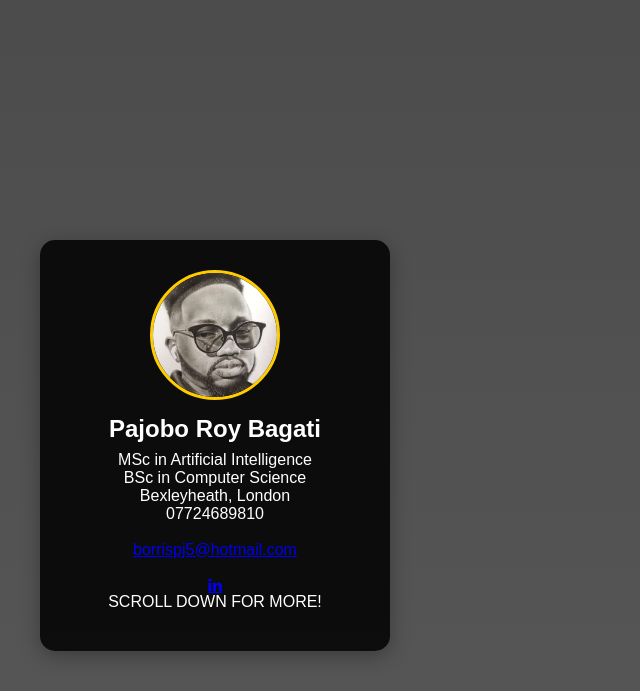
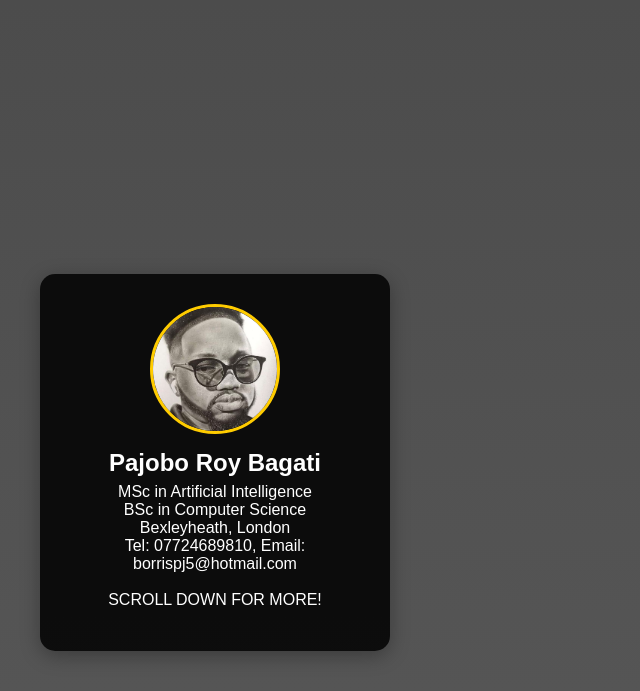
Before and after one commit to BORRIS-ROY/portfolio_backend, a Django app: page / in a window 1280 px wide. Shown: the part 1909-2600 px from the top of the page, without its empty margins (0-640 px from the left). Run offline with Django 5.2, Linux system fonts and the light colour scheme.

Commit message:
CSS FIXES

```diff
--- a/portfolio_backend/templates/index.html
+++ b/portfolio_backend/templates/index.html
@@ -58,10 +58,8 @@
                     <p>MSc in Artificial Intelligence <br>
                          BSc in Computer Science<br>
                     Bexleyheath, London<br>
-                    07724689810
+                    Tel: 07724689810, Email: borrispj5@hotmail.com
                     </p><br>
-                    <a href="#">borrispj5@hotmail.com</a><br>
-                    <a href="#" class="fa fa-linkedin"></a>
                     <p>SCROLL DOWN FOR MORE!</p>
                 </div>
 
```
